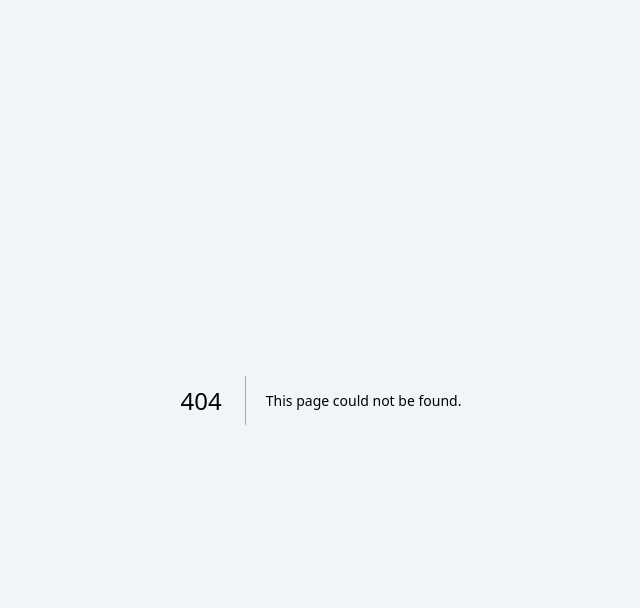
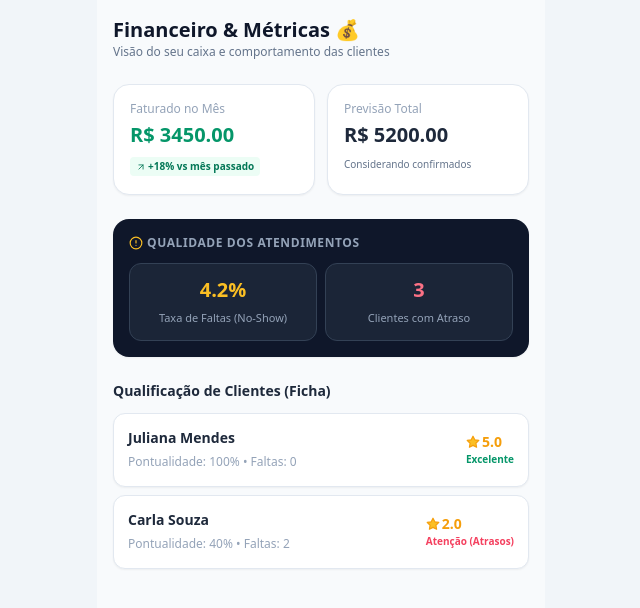
Before and after one commit to felipegdossantos8-glitch/agendai, a Next.js app: page /dashboard/financeiro in a window 1280 px wide. Before the commit this address had no page. Shown: the top 608 px of the page, without its empty margins (319-959 px from the left). Built offline with nearby package versions, Linux system fonts and the light colour scheme.

Commit message:
Create page.tsx

```diff
--- /dev/null
+++ b/src/app/dashboard/financeiro/page.tsx
@@ -0,0 +1,90 @@
+"use client";
+
+import { TrendingUp, Calendar, AlertCircle, Star, DollarSign, ArrowUpRight } from "lucide-react";
+
+export default function ModuloFinanceiro() {
+  const dadosFinanceiros = {
+    faturadoMes: 3450.0,
+    previsaoMes: 5200.0, // Agendamentos futuros confirmados
+    totalAtendimentos: 68,
+    taxaFaltas: "4.2%", // Faltas/No-show
+    atrasos: 3,
+  };
+
+  const clientesQualificados = [
+    { nome: "Juliana Mendes", nota: 5, status: "Excelente", pontual: "100%", faltas: 0 },
+    { nome: "Carla Souza", nota: 2, status: "Atenção (Atrasos)", pontual: "40%", faltas: 2 },
+  ];
+
+  return (
+    <div className="max-w-md mx-auto min-h-screen bg-slate-50 p-4 pb-20 text-slate-800">
+      <header className="mb-6">
+        <h1 className="text-xl font-bold text-slate-900">Financeiro & Métricas 💰</h1>
+        <p className="text-xs text-slate-500">Visão do seu caixa e comportamento das clientes</p>
+      </header>
+
+      {/* Cards de Desempenho */}
+      <div className="grid grid-cols-2 gap-3 mb-6">
+        <div className="bg-white p-4 rounded-2xl border border-slate-200 shadow-sm">
+          <span className="text-xs text-slate-400 block mb-1">Faturado no Mês</span>
+          <span className="text-xl font-extrabold text-emerald-600 block">
+            R$ {dadosFinanceiros.faturadoMes.toFixed(2)}
+          </span>
+          <span className="text-[10px] text-emerald-700 bg-emerald-50 px-1.5 py-0.5 rounded font-bold mt-2 inline-flex items-center gap-0.5">
+            <ArrowUpRight size={10} /> +18% vs mês passado
+          </span>
+        </div>
+
+        <div className="bg-white p-4 rounded-2xl border border-slate-200 shadow-sm">
+          <span className="text-xs text-slate-400 block mb-1">Previsão Total</span>
+          <span className="text-xl font-extrabold text-slate-800 block">
+            R$ {dadosFinanceiros.previsaoMes.toFixed(2)}
+          </span>
+          <span className="text-[10px] text-slate-500 mt-2 block">
+            Considerando confirmados
+          </span>
+        </div>
+      </div>
+
+      {/* Alertas de Faltas e Pontualidade */}
+      <section className="bg-slate-900 text-white p-4 rounded-2xl mb-6 shadow-sm">
+        <h2 className="text-xs font-bold uppercase tracking-wider text-slate-400 mb-3 flex items-center gap-1">
+          <AlertCircle size={14} className="text-amber-400" /> Qualidade dos Atendimentos
+        </h2>
+        <div className="grid grid-cols-2 gap-2 text-center">
+          <div className="bg-slate-800/80 p-3 rounded-xl border border-slate-700">
+            <span className="text-xl font-bold text-amber-400 block">{dadosFinanceiros.taxaFaltas}</span>
+            <span className="text-[11px] text-slate-400">Taxa de Faltas (No-Show)</span>
+          </div>
+          <div className="bg-slate-800/80 p-3 rounded-xl border border-slate-700">
+            <span className="text-xl font-bold text-rose-400 block">{dadosFinanceiros.atrasos}</span>
+            <span className="text-[11px] text-slate-400">Clientes com Atraso</span>
+          </div>
+        </div>
+      </section>
+
+      {/* Avaliação das Clientes */}
+      <section>
+        <h2 className="font-bold text-slate-800 mb-3 text-sm">Qualificação de Clientes (Ficha)</h2>
+        <div className="space-y-2">
+          {clientesQualificados.map((cli, idx) => (
+            <div key={idx} className="p-3.5 bg-white rounded-xl border border-slate-200 shadow-sm flex justify-between items-center">
+              <div>
+                <h3 className="font-bold text-slate-800 text-sm">{cli.nome}</h3>
+                <span className="text-xs text-slate-400">Pontualidade: {cli.pontual} • Faltas: {cli.faltas}</span>
+              </div>
+              <div className="text-right">
+                <span className="flex items-center gap-0.5 text-amber-500 font-bold text-sm">
+                  <Star size={14} className="fill-amber-400" /> {cli.nota}.0
+                </span>
+                <span className={`text-[10px] font-bold block ${cli.nota < 3 ? 'text-rose-500' : 'text-emerald-600'}`}>
+                  {cli.status}
+                </span>
+              </div>
+            </div>
+          ))}
+        </div>
+      </section>
+    </div>
+  );
+}
```
